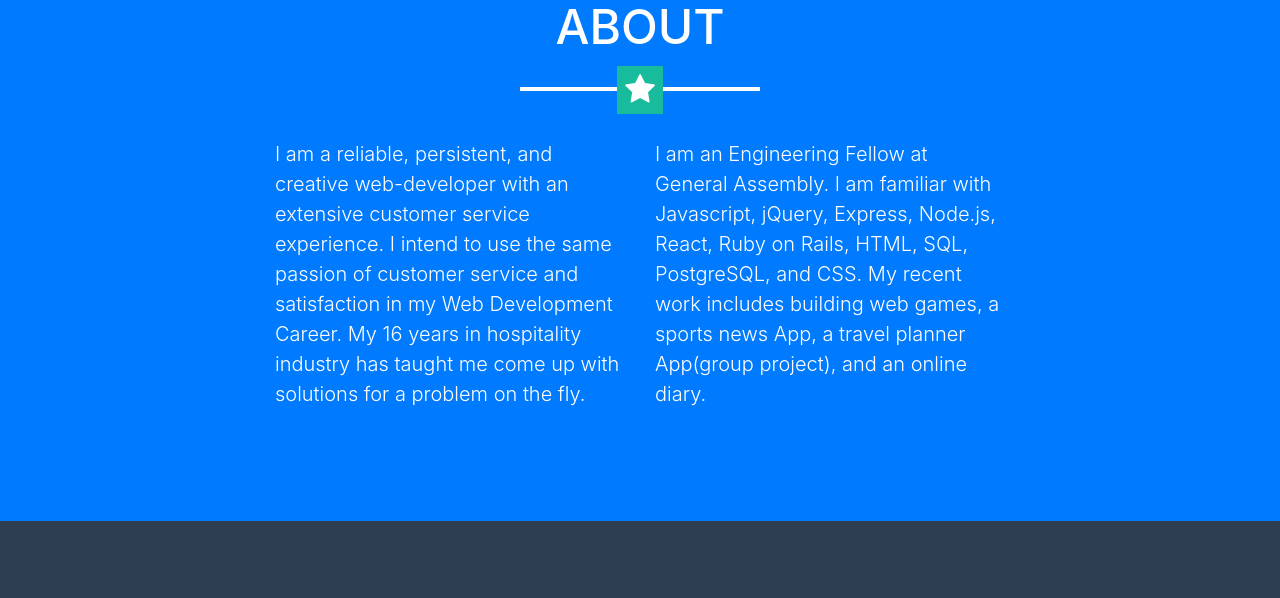
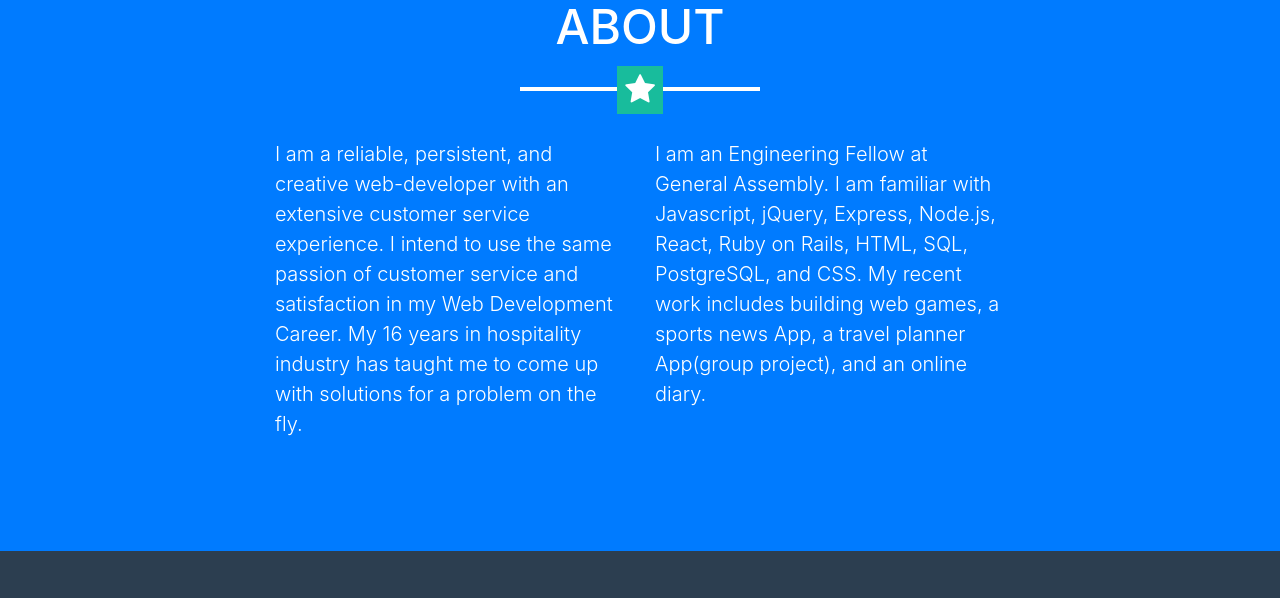
Before and after one commit to sertana/sanjayabasnet, a website with bundled scripts: page Portfolio/index.html in a window 1280 px wide. Shown: the part 1940-2538 px from the top of the page. Built offline with nearby package versions, Linux system fonts and the light colour scheme.

Commit message:
small correction

```diff
--- a/Portfolio/index.html
+++ b/Portfolio/index.html
@@ -143,7 +143,7 @@
         <hr class="star-light mb-5">
         <div class="row">
           <div class="col-lg-4 ml-auto">
-            <p class="lead">I am a reliable, persistent, and creative web-developer with an extensive customer service experience. I intend to use the same passion of customer service and satisfaction in my Web Development Career. My 16 years in hospitality industry has taught me come up with solutions for a problem on the fly. </p>
+            <p class="lead">I am a reliable, persistent, and creative web-developer with an extensive customer service experience. I intend to use the same passion of customer service and satisfaction in my Web Development Career. My 16 years in hospitality industry has taught me to come up with solutions for a problem on the fly. </p>
           </div>
           <div class="col-lg-4 mr-auto">
             <p class="lead">I am an Engineering Fellow at General Assembly. I am familiar with Javascript, jQuery, Express, Node.js, React, Ruby on Rails, HTML, SQL, PostgreSQL, and CSS. My recent work includes building web games, a sports news App, a travel planner App(group project), and an online diary.</p>
```
